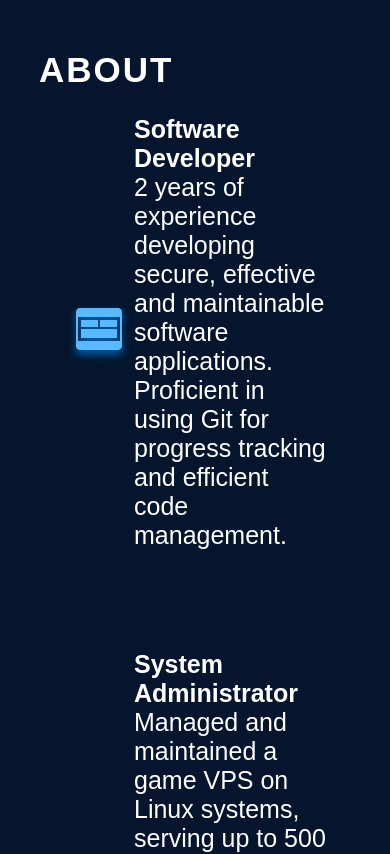
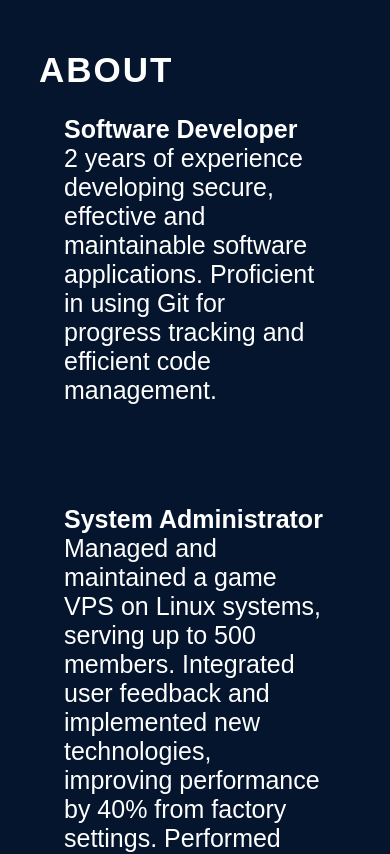
Before and after one commit to HarbourHeading/swe-portfolio, a React (Vite) app: page / in a window 390 px wide. Shown: the part 5325-6179 px from the top of the page. Built offline with nearby package versions, Linux system fonts and the light colour scheme.

Commit message:
Remove "about" icons on width < 880px Improved readability

```diff
--- a/src/components/About/About.module.css
+++ b/src/components/About/About.module.css
@@ -47,19 +47,19 @@
     background-size: 0 100%;
     background-repeat: no-repeat;
     transition: 0.4s;
-}
 
-.aboutItem:hover {
+    &:hover {
         background-size: 100% 100%;
     }
 
-.aboutItem h3 {
+    h3 {
         font-size: 25px;
         font-weight: 600;
     }
 
-.aboutItem p {
+    p {
         font-size: 25px;
+    }
 }
 
 @media screen and (max-width: 880px) {
@@ -68,4 +68,8 @@
         padding-left: 0;
         padding-right: 0;
     }
+
+    .aboutItem > img {
+        display: none;
     }
+}
```
Lines whose indentation alone changed are shown as unchanged.
